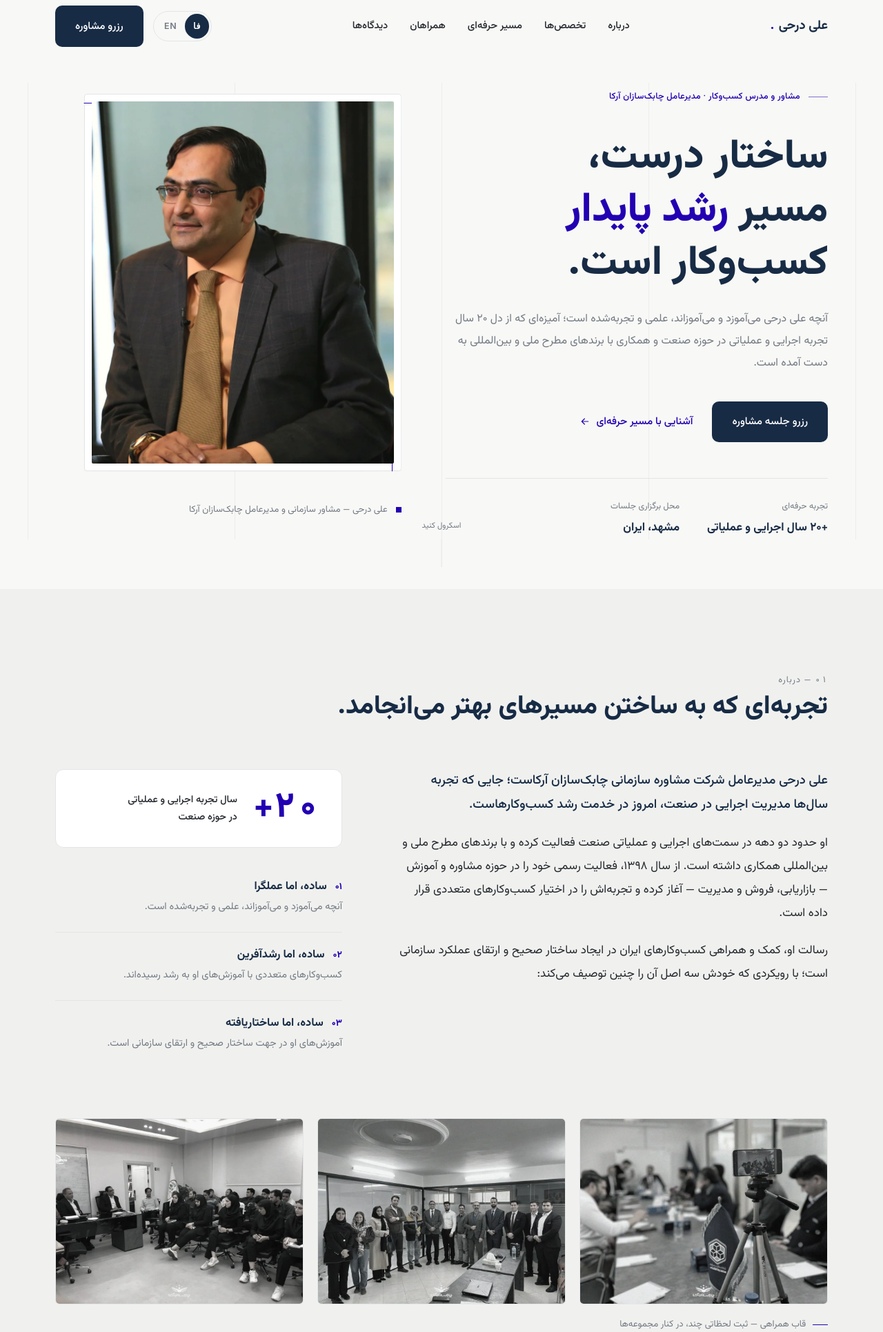
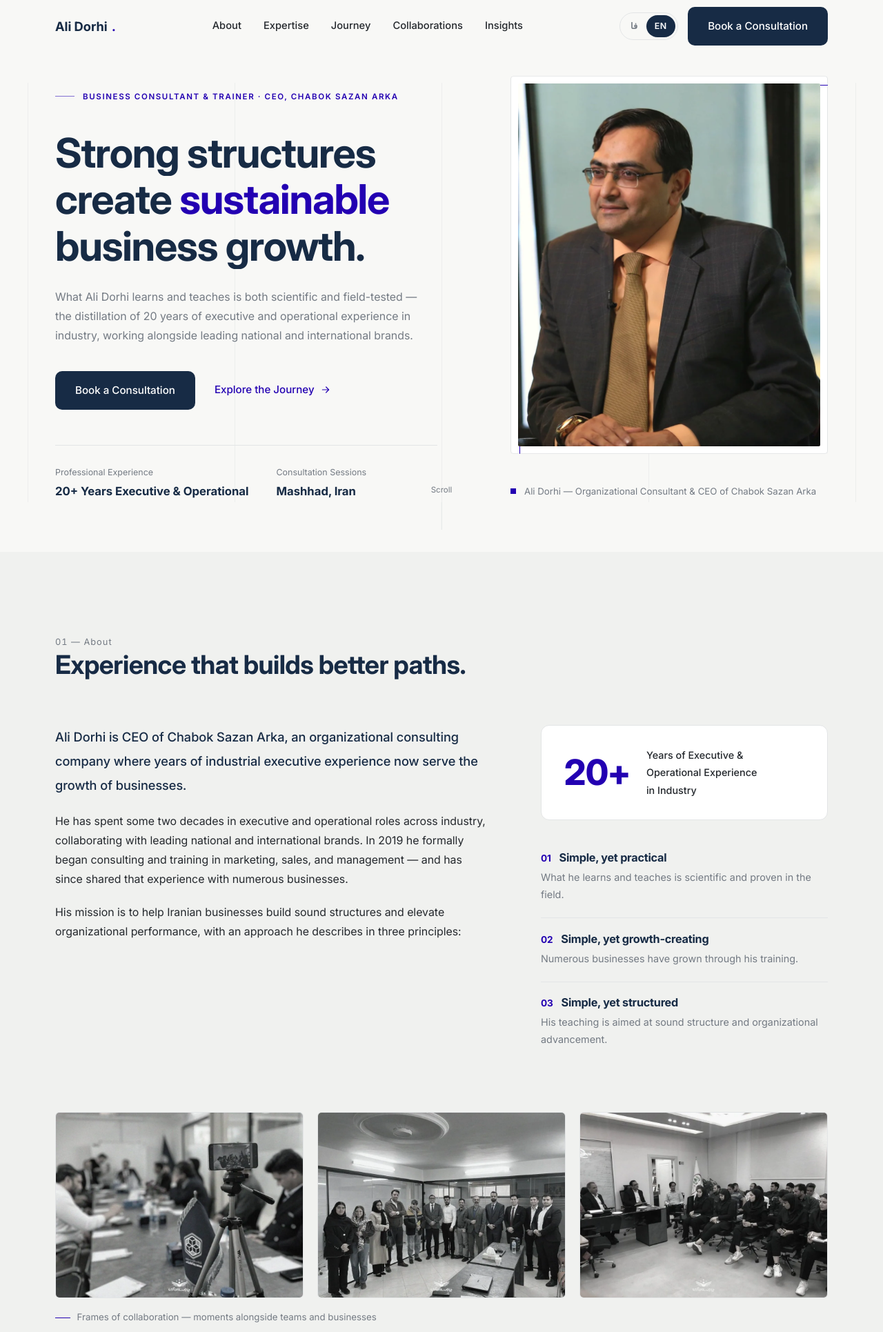
Before and after one commit to SoheilJA/mr-dorhi-resume, a Laravel app: template resources/views/home.blade.php in a window 1280 px wide. Shown: the top 1931 px of the page at 69% size. Run offline with Laravel 12, Linux system fonts and the light colour scheme; the template is opened without the code that fills it, so the values that code supplies are empty; style sheets or scripts are compiled from the project's sources.

Commit message:
افزودن مسیرهای /fa و /en، ریدایرکت صفحه اصلی و لینک‌های تغییر زبان

```diff
--- /dev/null
+++ b/app/Http/Controllers/HomeController.php
@@ -0,0 +1,14 @@
+<?php
+
+namespace App\Http\Controllers;
+
+class HomeController extends Controller
+{
+    public function __invoke(string $locale)
+    {
+        app()->setLocale($locale);
+
+        return view('home');
+
+    }
+}
--- a/resources/js/language.js
+++ b/resources/js/language.js
@@ -8,8 +8,8 @@
  *  - an optional swap animation (Anime.js) with reduced-motion respect
  */
 
-import { translations } from './translations.js';
-import { animate } from 'animejs';
+import {translations} from './translations.js';
+import {animate} from 'animejs';
 
 const STORAGE_KEY = 'dorhi-lang';
 const SUPPORTED = ['fa', 'en'];
@@ -53,11 +53,11 @@ class LanguageManager {
     }
 
     init() {
-    const stored = localStorage.getItem(STORAGE_KEY);
-    this.lang = SUPPORTED.includes(stored) ? stored : 'fa';
-    // Persian text already lives in the HTML; only sync when switching is needed
-    if (this.lang !== 'fa') this.apply(this.lang, { silent: true });
-    this.updateSwitchers();
+        // زبان صفحه را سرور از روی آدرس (/fa یا /en) در <html lang> گذاشته است
+        const htmlLang = document.documentElement.lang;
+        const target = SUPPORTED.includes(htmlLang) ? htmlLang : 'fa';
+        // متن‌های داخل HTML فارسی‌اند؛ فقط برای /en باید ترجمه اعمال شود
+        if (target !== 'fa') this.apply(target, {silent: true});
         return this.lang;
     }
 
@@ -74,14 +74,10 @@ class LanguageManager {
     }
 
     updateSwitchers() {
-    document.querySelectorAll('.lang-btn').forEach((btn) => {
-      const active = btn.dataset.lang === this.lang;
-      btn.classList.toggle('active', active);
-      btn.setAttribute('aria-pressed', String(active));
-    });
+
     }
 
-  apply(lang, { silent = false } = {}) {
+    apply(lang, {silent = false} = {}) {
         if (!SUPPORTED.includes(lang) || lang === this.lang) return;
         this.lang = lang;
         localStorage.setItem(STORAGE_KEY, lang);
--- a/resources/views/layouts/app.blade.php
+++ b/resources/views/layouts/app.blade.php
@@ -1,46 +1,44 @@
 <!doctype html>
-<html lang="fa" dir="rtl">
-
+<html lang="{{ app()->getLocale() }}" dir="{{ app()->getLocale() === 'fa' ? 'rtl' : 'ltr' }}">
 <head>
-    <meta charset="UTF-8" />
-    <meta name="viewport" content="width=device-width, initial-scale=1.0" />
+    <meta charset="UTF-8"/>
+    <meta name="viewport" content="width=device-width, initial-scale=1.0"/>
 
     <!-- ================= SEO ================= -->
     <title>علی درحی | مشاور و مدرس کسب‌وکار — مدیرعامل چابک‌سازان آرکا</title>
     <meta name="description"
-        content="وب‌سایت رسمی علی درحی؛ مشاور و مدرس کسب‌وکار و مدیرعامل شرکت مشاوره سازمانی چابک‌سازان آرکا. ۲۰ سال تجربه اجرایی و عملیاتی در صنعت؛ مشاوره سازمانی، بازاریابی، فروش و مدیریت." />
-    <meta name="robots" content="index, follow" />
-    <meta name="author" content="Ali Dorhi" />
-    <link rel="canonical" href="https://dorhi.ir/" />
-    <link rel="alternate" hreflang="fa" href="https://dorhi.ir/" />
-    <link rel="alternate" hreflang="en" href="https://dorhi.ir/?lang=en" />
-    <link rel="alternate" hreflang="x-default" href="https://dorhi.ir/" />
-    <meta name="theme-color" content="#F8F8F6" />
+          content="وب‌سایت رسمی علی درحی؛ مشاور و مدرس کسب‌وکار و مدیرعامل شرکت مشاوره سازمانی چابک‌سازان آرکا. ۲۰ سال تجربه اجرایی و عملیاتی در صنعت؛ مشاوره سازمانی، بازاریابی، فروش و مدیریت."/>
+    <meta name="robots" content="index, follow"/>
+    <meta name="author" content="Ali Dorhi"/>
+    <link rel="canonical" href="{{ route('home', ['locale' => app()->getLocale()]) }}" />
+    <link rel="alternate" hreflang="fa" href="{{ route('home', ['locale' => 'fa']) }}" />
+    <link rel="alternate" hreflang="en" href="{{ route('home', ['locale' => 'en']) }}" />
+    <link rel="alternate" hreflang="x-default" href="{{ route('home', ['locale' => 'en']) }}" />    <meta name="theme-color" content="#F8F8F6"/>
 
     <!-- Open Graph -->
-    <meta property="og:type" content="website" />
-    <meta property="og:site_name" content="Ali Dorhi | علی درحی" />
-    <meta property="og:title" content="علی درحی | مشاور و مدرس کسب‌وکار — مدیرعامل چابک‌سازان آرکا" />
+    <meta property="og:type" content="website"/>
+    <meta property="og:site_name" content="Ali Dorhi | علی درحی"/>
+    <meta property="og:title" content="علی درحی | مشاور و مدرس کسب‌وکار — مدیرعامل چابک‌سازان آرکا"/>
     <meta property="og:description"
-        content="ساختار درست، مسیر رشد پایدار کسب‌وکار است. ۲۰ سال تجربه اجرایی و عملیاتی در صنعت؛ مشاوره سازمانی، بازاریابی، فروش و مدیریت." />
-    <meta property="og:url" content="https://dorhi.ir/" />
-    <meta property="og:image" content="https://dorhi.ir/images/portrait.jpg" />
-    <meta property="og:locale" content="fa_IR" />
-    <meta property="og:locale:alternate" content="en_US" />
-    <meta name="twitter:card" content="summary_large_image" />
-    <meta name="twitter:title" content="علی درحی | مشاور و مدرس کسب‌وکار" />
-    <meta name="twitter:description" content="ساختار درست، مسیر رشد پایدار کسب‌وکار است." />
-    <meta name="twitter:image" content="https://dorhi.ir/images/portrait.jpg" />
+          content="ساختار درست، مسیر رشد پایدار کسب‌وکار است. ۲۰ سال تجربه اجرایی و عملیاتی در صنعت؛ مشاوره سازمانی، بازاریابی، فروش و مدیریت."/>
+    <meta property="og:url" content="https://dorhi.ir/"/>
+    <meta property="og:image" content="https://dorhi.ir/images/portrait.jpg"/>
+    <meta property="og:locale" content="fa_IR"/>
+    <meta property="og:locale:alternate" content="en_US"/>
+    <meta name="twitter:card" content="summary_large_image"/>
+    <meta name="twitter:title" content="علی درحی | مشاور و مدرس کسب‌وکار"/>
+    <meta name="twitter:description" content="ساختار درست، مسیر رشد پایدار کسب‌وکار است."/>
+    <meta name="twitter:image" content="https://dorhi.ir/images/portrait.jpg"/>
 
     <!-- Favicon -->
-    <link rel="icon" href="/favicon/favicon.ico" sizes="any" />
-    <link rel="icon" type="image/png" sizes="32x32" href="/favicon/favicon-32.png" />
-    <link rel="icon" type="image/png" sizes="192x192" href="/favicon/icon-192.png" />
-    <link rel="apple-touch-icon" href="/favicon/apple-touch-icon.png" />
+    <link rel="icon" href="/favicon/favicon.ico" sizes="any"/>
+    <link rel="icon" type="image/png" sizes="32x32" href="/favicon/favicon-32.png"/>
+    <link rel="icon" type="image/png" sizes="192x192" href="/favicon/icon-192.png"/>
+    <link rel="apple-touch-icon" href="/favicon/apple-touch-icon.png"/>
 
     <!-- Fonts (self-hosted, document-relative URLs) -->
-    <link rel="preload" href="/fonts/Vazirmatn-Variable.woff2" as="font" type="font/woff2" crossorigin />
-    <link rel="preload" href="/fonts/Inter-Latin-Variable.woff2" as="font" type="font/woff2" crossorigin />
+    <link rel="preload" href="/fonts/Vazirmatn-Variable.woff2" as="font" type="font/woff2" crossorigin/>
+    <link rel="preload" href="/fonts/Inter-Latin-Variable.woff2" as="font" type="font/woff2" crossorigin/>
     @verbatim
         <style>
             @font-face {
@@ -62,7 +60,7 @@
     @endverbatim
 
     <!-- Hero portrait: first real image above the fold -->
-    <link rel="preload" as="image" href="/images/portrait.webp" fetchpriority="high" />
+    <link rel="preload" as="image" href="/images/portrait.webp" fetchpriority="high"/>
 
     @vite(['resources/css/app.css', 'resources/js/main.js'])
     <!-- Critical preloader styles (rest loads via bundle) -->
@@ -131,7 +129,7 @@
                 text-transform: uppercase
             }
 
-            @media (prefers-reduced-motion:reduce) {
+            @media (prefers-reduced-motion: reduce) {
                 #preloader {
                     transition: none
                 }
@@ -147,18 +145,6 @@
             </style>
         @endverbatim
     </noscript>
-
-    <!-- Restore language direction before first paint -->
-    <script>
-        (function() {
-            try {
-                if (localStorage.getItem('dorhi-lang') === 'en') {
-                    document.documentElement.lang = 'en';
-                    document.documentElement.dir = 'ltr';
-                }
-            } catch (e) {}
-        })();
-    </script>
 
     <!-- Structured data: Person -->
     @verbatim
--- a/resources/views/partials/footer.blade.php
+++ b/resources/views/partials/footer.blade.php
@@ -24,16 +24,13 @@
                    data-i18n-attr="aria-label:footer.instagram" aria-label="اینستاگرام">
                     <svg width="18" height="18" viewBox="0 0 24 24" fill="none" stroke="currentColor"
                          stroke-width="1.6" stroke-linecap="round" stroke-linejoin="round" aria-hidden="true">
-                            <rect x="2" y="2" width="20" height="20" rx="5" />
-                            <circle cx="12" cy="12" r="4.5" />
-                            <circle cx="17.5" cy="6.5" r="1" fill="currentColor" stroke="none" />
+                        <rect x="2" y="2" width="20" height="20" rx="5"/>
+                        <circle cx="12" cy="12" r="4.5"/>
+                        <circle cx="17.5" cy="6.5" r="1" fill="currentColor" stroke="none"/>
                     </svg>
                 </a>
                 <div class="lang-switch lang-switch--footer">
-                        <button class="lang-btn" type="button" data-lang="fa" aria-pressed="true"
-                            data-i18n-attr="aria-label:a11y.langFa" aria-label="فارسی">فا</button>
-                        <button class="lang-btn" type="button" data-lang="en" aria-pressed="false"
-                            data-i18n-attr="aria-label:a11y.langEn" aria-label="انگلیسی">EN</button>
+                    @include('partials.lang-switch')
                 </div>
             </div>
         </div>
--- a/resources/views/partials/header.blade.php
+++ b/resources/views/partials/header.blade.php
@@ -17,10 +17,7 @@
                 <div class="header-actions">
                     <div class="lang-switch" role="group" data-i18n-attr="aria-label:a11y.langSwitch"
                         aria-label="انتخاب زبان">
-                        <button class="lang-btn" type="button" data-lang="fa" aria-pressed="true"
-                            data-i18n-attr="aria-label:a11y.langFa" aria-label="فارسی">فا</button>
-                        <button class="lang-btn" type="button" data-lang="en" aria-pressed="false"
-                            data-i18n-attr="aria-label:a11y.langEn" aria-label="انگلیسی">EN</button>
+                        @include('partials.lang-switch')
                     </div>
                     <a class="btn btn-primary header-cta" href="https://dorhi.ir/counseling/" target="_blank"
                         rel="noopener" data-i18n="nav.cta">رزرو مشاوره</a>
--- /dev/null
+++ b/resources/views/partials/lang-switch.blade.php
@@ -0,0 +1,5 @@
+@php $current = app()->getLocale(); @endphp
+<a class="lang-btn {{ $current === 'fa' ? 'active' : '' }}" href="{{ route('home', ['locale' => 'fa']) }}" hreflang="fa"
+   lang="fa" aria-label="فارسی" @if ($current === 'fa') aria-current="true" @endif>فا</a>
+<a class="lang-btn {{ $current === 'en' ? 'active' : '' }}" href="{{ route('home', ['locale' => 'en']) }}" hreflang="en"
+   lang="en" aria-label="English" @if ($current === 'en') aria-current="true" @endif>EN</a>
--- a/routes/web.php
+++ b/routes/web.php
@@ -1,7 +1,10 @@
 <?php
 
+use App\Http\Controllers\HomeController;
 use Illuminate\Support\Facades\Route;
 
-Route::get('/', function () {
-    return view('home');
-});
+Route::redirect('/', '/fa');
+
+Route::get('/{locale}', HomeController::class)
+    ->whereIn('locale', ['fa', 'en'])
+    ->name('home');
```
Also changed, not shown: resources/js/main.js (+5 -5 lines). Lines whose indentation alone changed are shown as unchanged.
